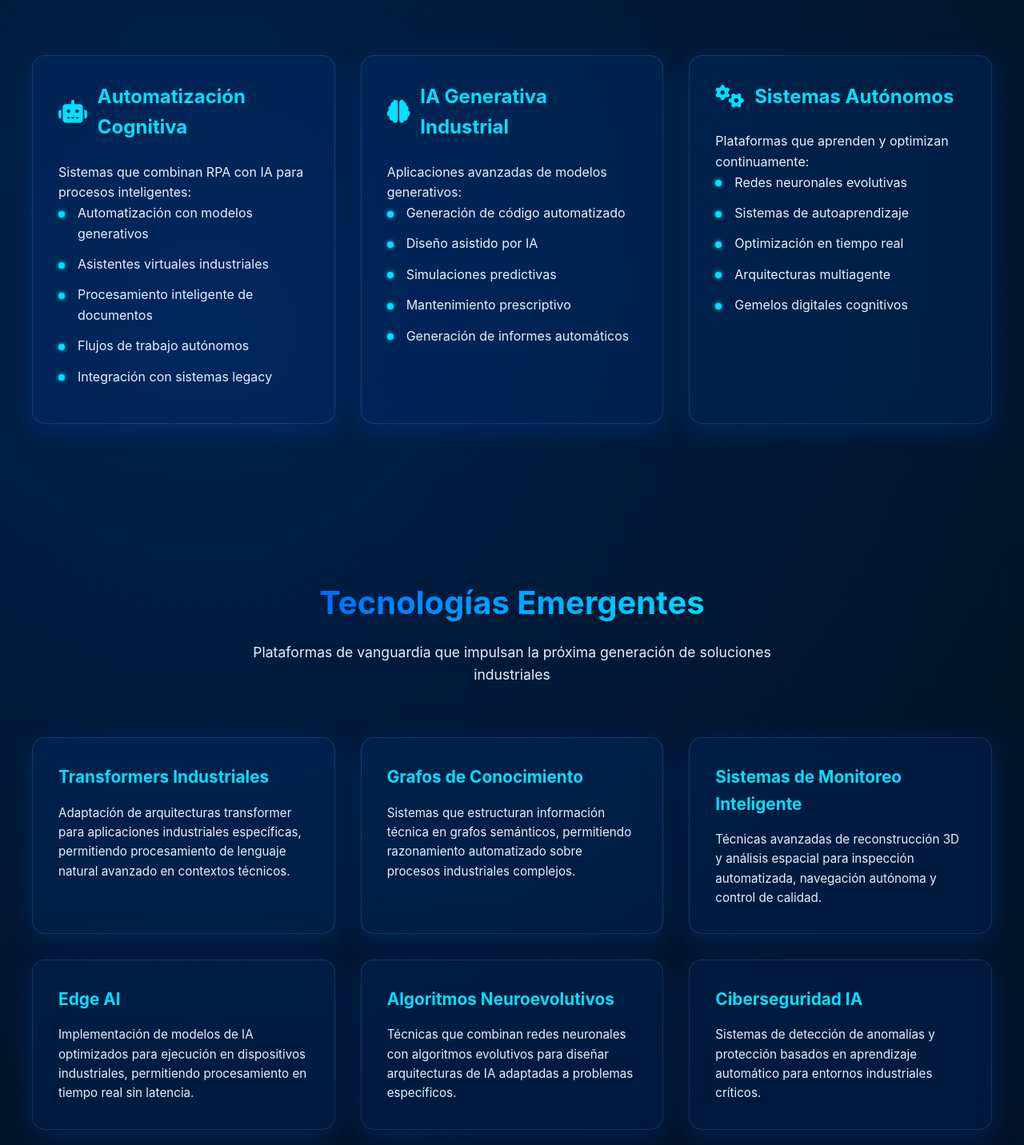
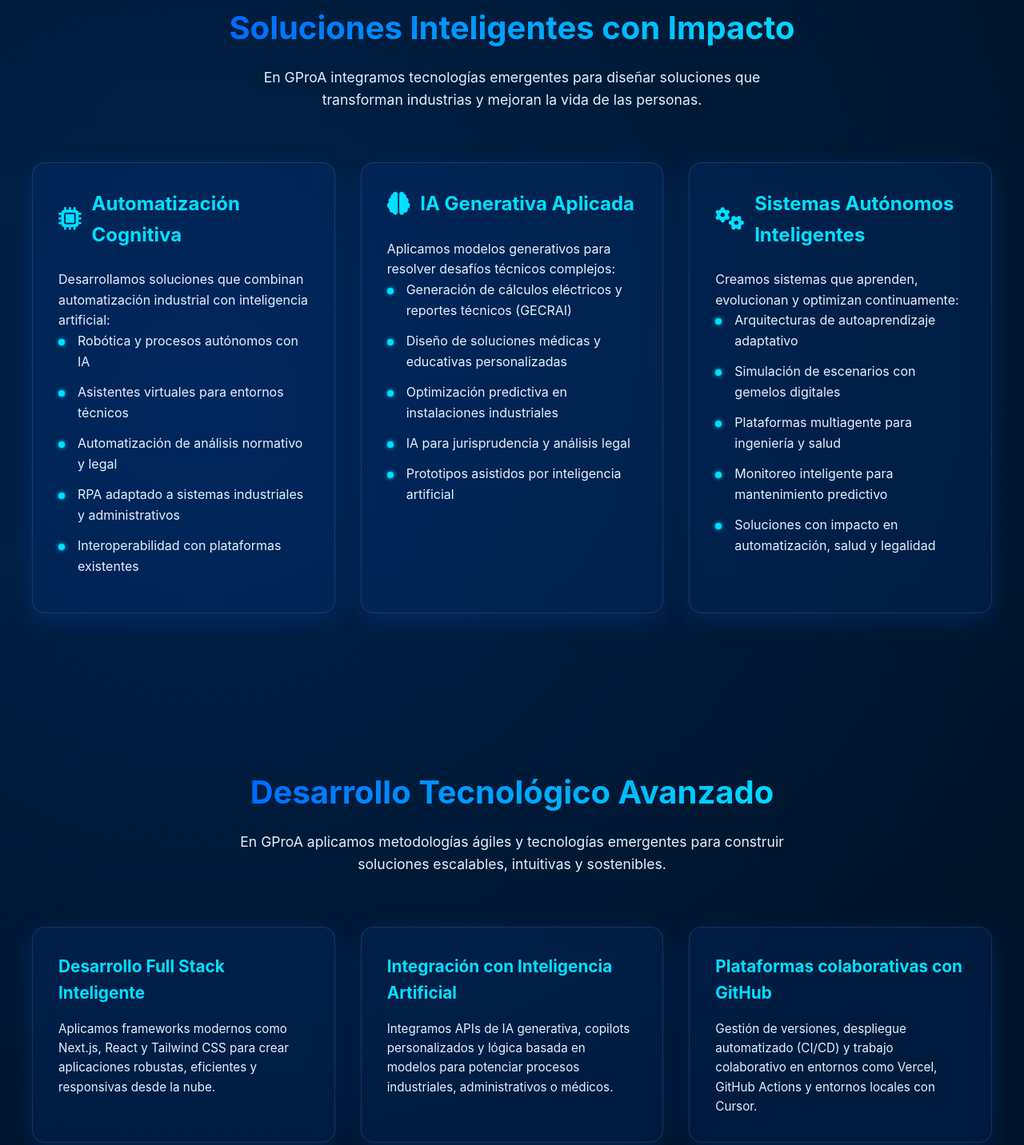
Before and after one commit to Trejulu/GProAweb, a plain HTML site: page index.html in a window 1280 px wide. Shown: the part 1366-2798 px from the top of the page at 80% size. Drawn offline with Linux system fonts and the light colour scheme.

Commit message:
Update index.html

```diff
--- a/index.html
+++ b/index.html
@@ -1408,15 +1408,17 @@
                 <div class="service-icon">
                     <i class="fas fa-microchip"></i>
                 </div>
-                <h3 class="service-title">Ingenierías de Proyectos</h3>
-                <p class="service-description">Soluciones técnicas avanzadas con enfoque en innovación y eficiencia</p>
+                <h3 class="service-title"> Consultoría y Desarollo de Ingenierías de Proyectos</h3>
+                <p class="service-description">Soluciones avanzadas con enfoque en
+                    innovación y eficiencia para el sector industrial, hospitalario,
+                    didáctico/educativo infantil, jurídico, hotelería y más...</p>
             </div>
 
             <div class="service-card">
                 <div class="service-icon">
                     <i class="fas fa-terminal"></i>
                 </div>
-                <h3 class="service-title">Programas Ejecutables</h3>
+                <h3 class="service-title">Optimización de Proyectos con Programas Ejecutables</h3>
                 <p class="service-description">Software especializado para aplicaciones industriales y empresariales</p>
             </div>
 
@@ -1425,7 +1427,8 @@
                     <i class="fas fa-brain"></i>
                 </div>
                 <h3 class="service-title">Desarrollo con IA</h3>
-                <p class="service-description">Soluciones inteligentes con aprendizaje automático y redes neuronales</p>
+                <p class="service-description">Soluciones inteligentes con aprendizaje
+                    automático y algoritmos "machine learning", redes neuronales.</p>
             </div>
         </div>
 
@@ -1441,88 +1444,90 @@
 <!-- Servicios Section -->
 <section class="content-section" id="servicios">
     <div class="section-title">
-            <h2>Servicios de Vanguardia</h2>
-            <p>Integramos las últimas tecnologías emergentes para ofrecer soluciones transformadoras</p>
+        <h2>Soluciones Inteligentes con Impacto</h2>
+        <p>En GProA integramos tecnologías emergentes para diseñar soluciones que transforman industrias y mejoran la vida de las personas.</p>
     </div>
 
     <div class="services-grid">
         <div class="service-feature">
-                <h3><i class="fas fa-robot"></i> Automatización Cognitiva</h3>
-                <p>Sistemas que combinan RPA con IA para procesos inteligentes:</p>
+            <h3><i class="fas fa-microchip"></i> Automatización Cognitiva</h3>
+            <p>Desarrollamos soluciones que combinan automatización industrial con inteligencia artificial:</p>
             <ul class="feature-list">
-                    <li>Automatización con modelos generativos</li>
-                    <li>Asistentes virtuales industriales</li>
-                    <li>Procesamiento inteligente de documentos</li>
-                    <li>Flujos de trabajo autónomos</li>
-                    <li>Integración con sistemas legacy</li>
+                <li>Robótica y procesos autónomos con IA</li>
+                <li>Asistentes virtuales para entornos técnicos</li>
+                <li>Automatización de análisis normativo y legal</li>
+                <li>RPA adaptado a sistemas industriales y administrativos</li>
+                <li>Interoperabilidad con plataformas existentes</li>
             </ul>
         </div>
 
         <div class="service-feature">
-                <h3><i class="fas fa-brain"></i> IA Generativa Industrial</h3>
-                <p>Aplicaciones avanzadas de modelos generativos:</p>
+            <h3><i class="fas fa-brain"></i> IA Generativa Aplicada</h3>
+            <p>Aplicamos modelos generativos para resolver desafíos técnicos complejos:</p>
             <ul class="feature-list">
-                    <li>Generación de código automatizado</li>
-                    <li>Diseño asistido por IA</li>
-                    <li>Simulaciones predictivas</li>
-                    <li>Mantenimiento prescriptivo</li>
-                    <li>Generación de informes automáticos</li>
+                <li>Generación de cálculos eléctricos y reportes técnicos (GECRAI)</li>
+                <li>Diseño de soluciones médicas y educativas personalizadas</li>
+                <li>Optimización predictiva en instalaciones industriales</li>
+                <li>IA para jurisprudencia y análisis legal</li>
+                <li>Prototipos asistidos por inteligencia artificial</li>
             </ul>
         </div>
 
         <div class="service-feature">
-                <h3><i class="fas fa-cogs"></i> Sistemas Autónomos</h3>
-                <p>Plataformas que aprenden y optimizan continuamente:</p>
+            <h3><i class="fas fa-cogs"></i> Sistemas Autónomos Inteligentes</h3>
+            <p>Creamos sistemas que aprenden, evolucionan y optimizan continuamente:</p>
             <ul class="feature-list">
-                    <li>Redes neuronales evolutivas</li>
-                    <li>Sistemas de autoaprendizaje</li>
-                    <li>Optimización en tiempo real</li>
-                    <li>Arquitecturas multiagente</li>
-                    <li>Gemelos digitales cognitivos</li>
+                <li>Arquitecturas de autoaprendizaje adaptativo</li>
+                <li>Simulación de escenarios con gemelos digitales</li>
+                <li>Plataformas multiagente para ingeniería y salud</li>
+                <li>Monitoreo inteligente para mantenimiento predictivo</li>
+                <li>Soluciones con impacto en automatización, salud y legalidad</li>
             </ul>
         </div>
     </div>
 </section>
+
 
 <!-- Tecnologías Section -->
 <section class="content-section" id="tecnologias">
     <div class="section-title">
-            <h2>Tecnologías Emergentes</h2>
-            <p>Plataformas de vanguardia que impulsan la próxima generación de soluciones industriales</p>
+      <h2>Desarrollo Tecnológico Avanzado</h2>
+      <p>En GProA aplicamos metodologías ágiles y tecnologías emergentes para construir soluciones escalables, intuitivas y sostenibles.</p>
     </div>
 
     <div class="tech-grid">
       <div class="tech-card">
-                <h3>Transformers Industriales</h3>
-                <p>Adaptación de arquitecturas transformer para aplicaciones industriales específicas, permitiendo procesamiento de lenguaje natural avanzado en contextos técnicos.</p>
+        <h3>Desarrollo Full Stack Inteligente</h3>
+        <p>Aplicamos frameworks modernos como Next.js, React y Tailwind CSS para crear aplicaciones robustas, eficientes y responsivas desde la nube.</p>
       </div>
 
       <div class="tech-card">
-                <h3>Grafos de Conocimiento</h3>
-                <p>Sistemas que estructuran información técnica en grafos semánticos, permitiendo razonamiento automatizado sobre procesos industriales complejos.</p>
+        <h3>Integración con Inteligencia Artificial</h3>
+        <p>Integramos APIs de IA generativa, copilots personalizados y lógica basada en modelos para potenciar procesos industriales, administrativos o médicos.</p>
       </div>
 
       <div class="tech-card">
-                <h3>Sistemas de Monitoreo Inteligente</h3>
-                <p>Técnicas avanzadas de reconstrucción 3D y análisis espacial para inspección automatizada, navegación autónoma y control de calidad.</p>
+        <h3>Plataformas colaborativas con GitHub</h3>
+        <p>Gestión de versiones, despliegue automatizado (CI/CD) y trabajo colaborativo en entornos como Vercel, GitHub Actions y entornos locales con Cursor.</p>
       </div>
 
       <div class="tech-card">
-                <h3>Edge AI</h3>
-                <p>Implementación de modelos de IA optimizados para ejecución en dispositivos industriales, permitiendo procesamiento en tiempo real sin latencia.</p>
+        <h3>Desarrollo Autónomo Guiado por IA</h3>
+        <p>Utilizamos entornos como Cursor + GitHub Copilot para acelerar el desarrollo de código, debug y pruebas, reduciendo tiempos y errores humanos.</p>
       </div>
 
       <div class="tech-card">
-                <h3>Algoritmos Neuroevolutivos</h3>
-                <p>Técnicas que combinan redes neuronales con algoritmos evolutivos para diseñar arquitecturas de IA adaptadas a problemas específicos.</p>
+        <h3>Interfaz Gráfica y Visualización de Datos</h3>
+        <p>Diseñamos dashboards técnicos con visualización avanzada, integración de gráficos (D3.js, Recharts) y representación de información técnica o clínica.</p>
       </div>
 
       <div class="tech-card">
-                <h3>Ciberseguridad IA</h3>
-                <p>Sistemas de detección de anomalías y protección basados en aprendizaje automático para entornos industriales críticos.</p>
+        <h3>Despliegue Global y Escalable</h3>
+        <p>Publicamos en la nube con Vercel, dominios propios y CDN para máxima velocidad. Nuestras soluciones escalan automáticamente y están listas para producción.</p>
       </div>
     </div>
   </section>
+
 
     <!-- Proyectos Section -->
     <section class="content-section" id="proyectos">
@@ -1616,7 +1621,7 @@
 <section class="content-section" id="equipo">
     <div class="section-title">
       <h2>Equipo de Innovación</h2>
-            <p>Expertos en tecnologías emergentes y transformación digital industrial</p>
+      <p>Expertos comprometidos con el desarrollo de tecnologías accesibles y funcionales para sectores estratégicos.</p>
     </div>
 
     <div class="team-grid">
@@ -1624,7 +1629,10 @@
         <div class="member-avatar">AL</div>
         <h3>Abdel Lugo Trejo</h3>
         <span class="position">CEO</span>
-                <p>Líder en tecnologías emergentes con más de 6 años de experiencia en automatización, control industrial y desarrollo de soluciones con inteligencia artificial. Fundador de GProA TECHNOLOGY, impulsa la visión estratégica de la empresa.</p>
+        <p>Fundador de GProA TECHNOLOGY, especialista en automatización y sistemas
+            inteligentes. Ha liderado el desarrollo de soluciones como GECRAI y GIACELIA.
+            Su enfoque combina tecnología, accesibilidad y visión social para impactar
+            sectores como ingeniería, salud, educación y legal.</p>
       </div>
 
       <div class="team-member">
@@ -1635,6 +1643,7 @@
       </div>
     </div>
   </section>
+
 
     <!-- Contacto Section -->
     <section class="content-section" id="contacto">
```
Lines whose indentation alone changed are shown as unchanged.
